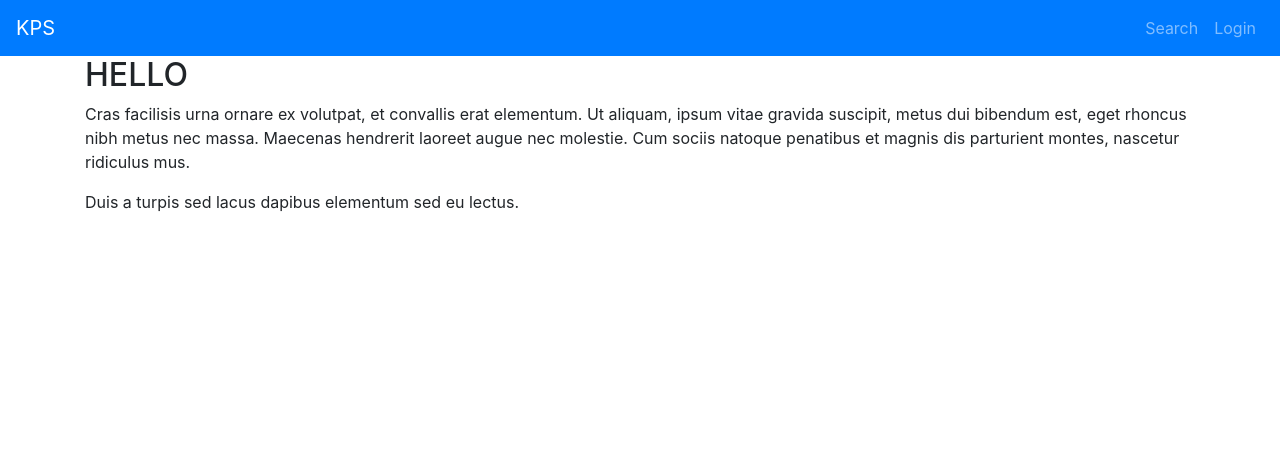
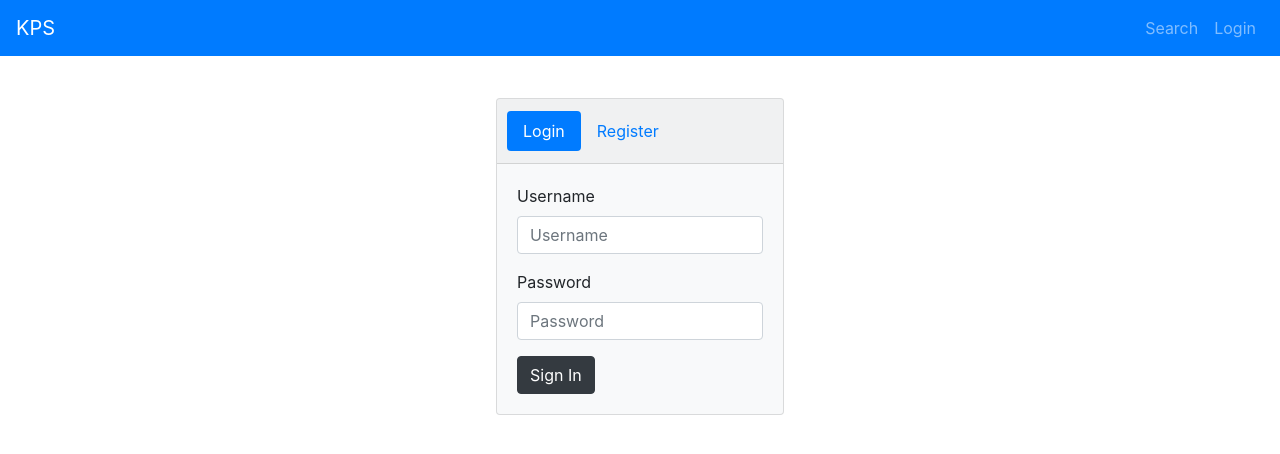
Before and after one commit to kennetng/Task25_frontend, a React (Create React App) app: page /login in a window 1280 px wide. Shown: the top 454 px of the page. Built offline with nearby package versions, Linux system fonts and the light colour scheme.

Commit message:
Added login component

```diff
--- a/package.json
+++ b/package.json
@@ -11,6 +11,7 @@
     "react": "^16.8.4",
     "react-bootstrap": "^1.0.0-beta.5",
     "react-dom": "^16.8.4",
+    "react-popper": "^1.3.3",
     "react-scripts": "2.1.8",
     "universal-cookie": "^3.0.7"
   },
--- a/src/App.js
+++ b/src/App.js
@@ -1,7 +1,6 @@
 import React, { Component } from "react";
 import "bootstrap/dist/css/bootstrap.css";
 import LaunchSite from "./components/landingpage/LaunchSite";
-import NavigationBar from "./components/navbar/NavbarPage";
 
 class App extends Component {
   render() {
--- a/src/components/login/login.js
+++ b/src/components/login/login.js
@@ -1,22 +1,47 @@
 import React, { Component } from "react";
 import NavBar from "../navbar/NavbarPage";
-
+import { Form, Button, Card, Nav } from "react-bootstrap";
 class Login extends Component {
   render() {
     return (
       <div>
         <NavBar />
-        <div className="app container">
-          <h2>HELLO</h2>
-          <p>
-            Cras facilisis urna ornare ex volutpat, et convallis erat elementum.
-            Ut aliquam, ipsum vitae gravida suscipit, metus dui bibendum est,
-            eget rhoncus nibh metus nec massa. Maecenas hendrerit laoreet augue
-            nec molestie. Cum sociis natoque penatibus et magnis dis parturient
-            montes, nascetur ridiculus mus.
-          </p>
+        <div
+          style={{
+            display: "flex",
+            justifyContent: "center",
+            alignItems: "center",
+            height: "50vh"
+          }}
+        >
+          <Card bg="light" text="black" style={{ width: "18rem" }}>
+            <Card.Header>
+              <Nav variant="pills" defaultActiveKey="#first">
+                <Nav.Item>
+                  <Nav.Link href="#first">Login</Nav.Link>
+                </Nav.Item>
+                <Nav.Item>
+                  <Nav.Link href="#link">Register</Nav.Link>
+                </Nav.Item>
+              </Nav>
+            </Card.Header>
+            <Card.Body>
+              <Form>
+                <Form.Group controlId="formBasicEmail">
+                  <Form.Label>Username</Form.Label>
+                  <Form.Control type="username" placeholder="Username" />
+                </Form.Group>
+                <Form.Group controlId="formBasicPassword">
+                  <Form.Label>Password</Form.Label>
+                  <Form.Control type="password" placeholder="Password" />
+                </Form.Group>
 
-          <p>Duis a turpis sed lacus dapibus elementum sed eu lectus.</p>
+                <Button variant="dark" type="submit">
+                  Sign In
+                </Button>
+              </Form>
+            </Card.Body>
+          </Card>
         </div>
       </div>
     );
```
